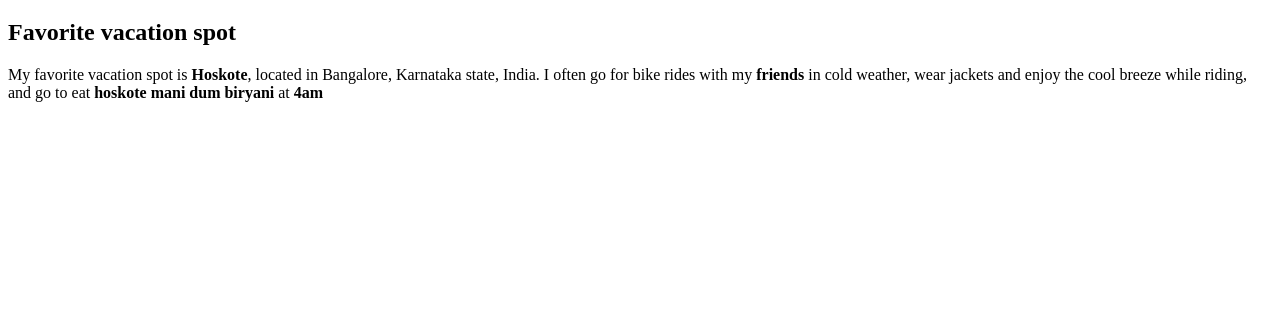
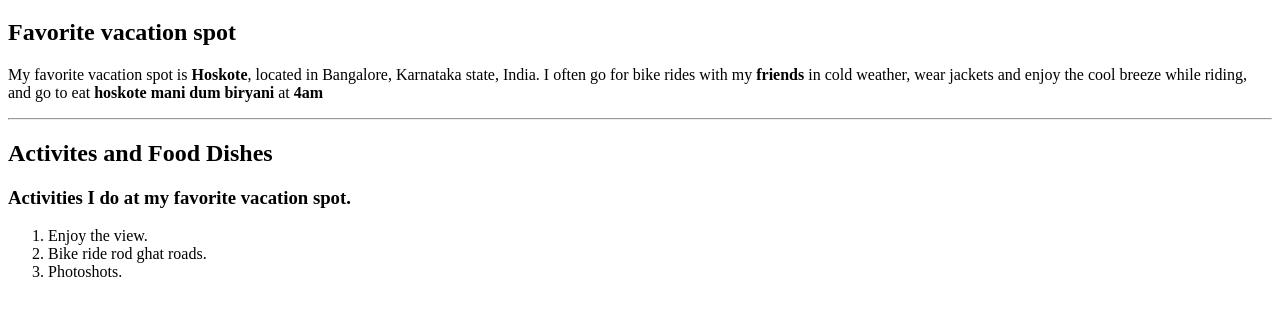
Before and after one commit to 44-563-WebApps-F23/44563-webapps-f23-assignment3-saikrishna1419, a plain HTML site: page index.html in a window 1280 px wide. Shown: the part 61-376 px from the top of the page. Drawn offline with Linux system fonts and the light colour scheme.

Commit message:
Added 3 activities that i do at my favorite location in ordered list

```diff
--- a/index.html
+++ b/index.html
@@ -7,6 +7,13 @@
         <h1>Sri Sai Krishna Bathula</h1>
         <h2>Favorite vacation spot</h2>
         <p>My favorite vacation spot is <b>Hoskote</b>, located in Bangalore, Karnataka state, India. I often go for bike rides with my <b>friends</b> in cold weather, wear jackets and enjoy the cool breeze while riding, and go to eat <b>hoskote mani dum biryani</b> at <b>4am</b></p>
-
+        <hr>
+        <h2>Activites and Food Dishes</h2>
+        <h3>Activities I do at my favorite vacation spot.</h3>
+        <ol>
+            <li>Enjoy the view.</li>
+            <li>Bike ride rod ghat roads.</li>
+            <li>Photoshots.</li>
+        </ol>
     </body>
 </html>
```
